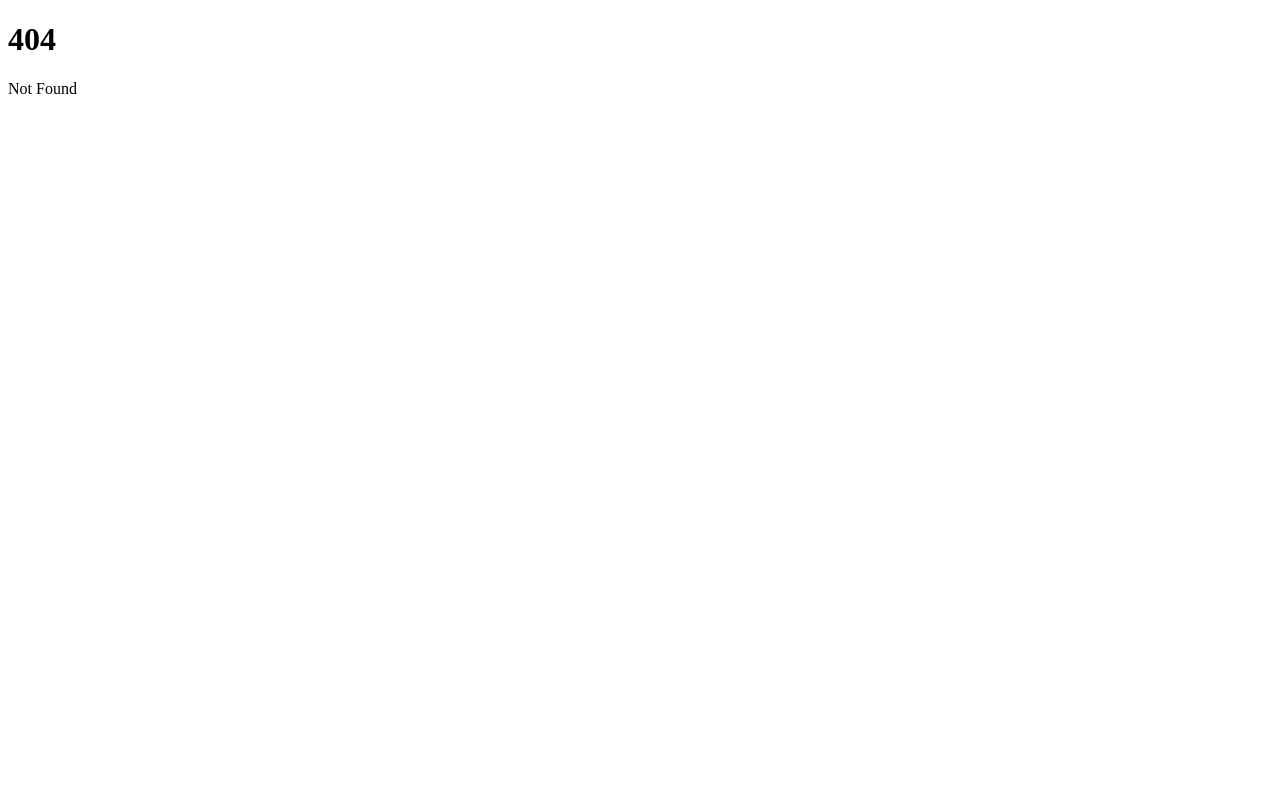
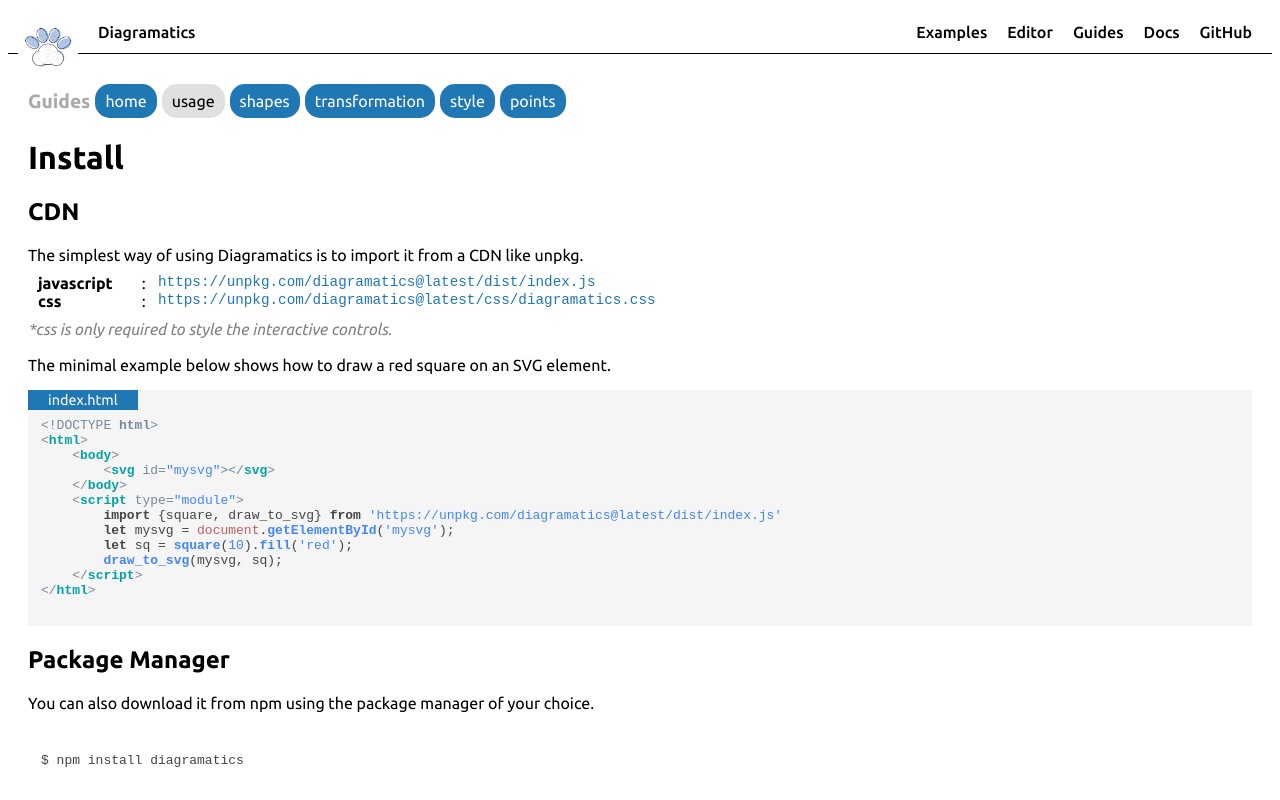
Before and after one commit to ray-pH/diagramatics-site, a SvelteKit app: page /guides/usage in a window 1280 px wide. Before the commit this address had no page. Shown: the top 800 px of the page. Built offline with nearby package versions, Linux system fonts and the light colour scheme.

Commit message:
Guides: add usage

```diff
--- a/src/routes/guides/navigation.svelte
+++ b/src/routes/guides/navigation.svelte
@@ -2,7 +2,7 @@
     import { base } from '$app/paths';
     export let page : string = "";
     var pages : string[] = [
-        'home', 'shapes', 'transformation', 'style', 'points'
+        'home', 'usage', 'shapes', 'transformation', 'style', 'points'
     ];
 </script>
 
--- /dev/null
+++ b/src/routes/guides/usage/+page.svelte
@@ -0,0 +1,251 @@
+<svelte:head>
+    <title>Guide : Diagramatics</title>
+    <meta charset="UTF-8">
+    <meta name="viewport" content="width=device-width, initial-scale=1">
+    <link href="{base}/fonts/ubuntu.css" rel="stylesheet">
+    <link href="{base}/fonts/lm-math.css" rel="stylesheet">
+</svelte:head>
+
+<script>
+    import Header from '../../Header.svelte'
+    import Diagramatics from '../../Diagramatics.svelte'
+    import Navigation from '../navigation.svelte'
+    import 'diagramatics/css/diagramatics.css'
+    import '../guides.css'
+    import { base } from '$app/paths';
+
+    import hljs from 'highlight.js/lib/core';
+    import html from 'highlight.js/lib/languages/xml';
+    import bash from 'highlight.js/lib/languages/bash';
+    import javascript from 'highlight.js/lib/languages/javascript';
+    import 'highlight.js/styles/lightfair.css';
+    import { onMount } from 'svelte';
+
+    var width = 200;
+    var height = 200;
+
+    onMount(() => {
+        hljs.registerLanguage('html', html);
+        hljs.registerLanguage('bash', bash);
+        hljs.registerLanguage('javascript', javascript);
+        hljs.highlightAll();
+    });
+</script>
+
+<style>
+	/* 'blue'        : '#1f77b4', */
+	/* 'lightblue'   : '#aec7e8', */
+	/* 'orange'      : '#ff7f0e', */
+	/* 'lightorange' : '#ffbb78', */
+	/* 'green'       : '#2ca02c', */
+	/* 'lightgreen'  : '#98df8a', */
+	/* 'red'         : '#d62728', */
+	/* 'lightred'    : '#ff9896', */
+	/* 'purple'      : '#9467bd', */
+	/* 'lightpurple' : '#c5b0d5', */
+	/* 'brown'       : '#8c564b', */
+	/* 'lightbrown'  : '#c49c94', */
+	/* 'grey'        : '#7f7f7f', */
+	/* 'lightgrey'   : '#c7c7c7', */
+    .code-snippet {
+        position: relative;
+        margin-top: 1em;
+    }
+    .code-filename {
+        position: absolute;
+        font-size: 0.9em;
+        left: 0;
+        background: #1f77b4;
+        color: white;
+        padding: 2px 20px;
+    }
+    .code-html {
+        background-color: #f5f5f5;
+    }
+    .cdn-url {
+        display: inline-block;
+    }
+    .cdn-table {
+        display: grid;
+        grid-template-columns: 100px 20px 1fr;
+        margin: 10px;
+    }
+    .cdn-table>span {
+        font-weight: bold;
+    }
+    .cdn-url>pre {
+        margin: 0;
+        padding: 0;
+        font-size: 1.1em;
+        color: #1f77b4;
+    }
+</style>
+
+<Header />
+<div class="guides-container">
+    <Navigation page="usage"/>
+    <h1>Install</h1>
+    <h2>CDN</h2>
+    The simplest way of using Diagramatics is to import it from a CDN like unpkg.<br>
+    <div class="cdn-table">
+        <span>javascript</span>&nbsp:
+        <div class="cdn-url"><pre>https://unpkg.com/diagramatics@latest/dist/index.js</pre></div>
+        <span>css</span>&nbsp:
+        <div class="cdn-url"><pre>https://unpkg.com/diagramatics@latest/css/diagramatics.css</pre></div>
+    </div>
+    <span style="color:gray; font-style:italic;">
+        *css is only required to style the interactive controls.
+    </span><br><br>
+    The minimal example below shows how to draw a red square on an SVG element.
+    <div class="code-snippet">
+        <span class="code-filename">index.html</span>
+        <pre><code class="code-html">
+{`<!DOCTYPE html>
+<html>
+    <body>
+        <svg id="mysvg"></svg>
+    </body>
+    <script` + ` type="module">
+        import {square, draw_to_svg} from 'https://unpkg.com/diagramatics@latest/dist/index.js'
+        let mysvg = document.getElementById('mysvg');
+        let sq = square(10).fill('red');
+        draw_to_svg(mysvg, sq);
+    </script` +`>
+</html>`}
+        </code></pre>
+    </div>
+
+    <h2>Package Manager</h2>
+    You can also download it from npm using the package manager of your choice.
+    <pre><code class="code-bash">
+$ npm install diagramatics
+    </code></pre>
+
+    After installing, you can import it into your project.
+    <div class="code-snippet">
+        <span class="code-filename">index.html</span>
+        <pre><code class="code-html">
+{`<!DOCTYPE html>
+<html>
+    <body>
+        <svg id="mysvg"></svg>
+    </body>
+    <script` + ` type="module">
+        import {square, draw_to_svg} from 'diagramatics'
+        let mysvg = document.getElementById('mysvg');
+        let sq = square(10).fill('red');
+        draw_to_svg(mysvg, sq);
+    </script` +`>
+</html>`}
+        </code></pre>
+    </div>
+
+    <hr>
+
+    <!-- ---------------------------------------------------------------------------------- -->
+    <h1>Usage</h1>
+
+    <h2>Minimal example</h2>
+    All you need to have in your html file is an <b>svg element</b> to draw the diagram. <br>
+    If you want to add <b>interactive controls</b>, you also need a <b>div element</b> to hold the controls and a link to the <b>css</b>.
+    <div class="code-snippet">
+        <span class="code-filename">index.html</span>
+        <pre><code class="code-html">
+{`<!DOCTYPE html>
+<html>
+    <head>
+        <!-- optional css for interactive controls -->
+        <link href="diagramatics/css/diagramatics.css" rel="stylesheet">
+    </head>
+    <body>
+        <!-- svg component to draw the diagram -->
+        <svg id="mysvg"></svg>
+
+        <!-- optional div to hold interactive controls -->
+        <div id="controldiv"></div>
+    </body>
+    <`+`script src="index.js" type="module"><`+`/script>
+</html>`}
+        </code></pre>
+    </div>
+
+    Minimal example for the <code>index.js</code> file.
+    <div class="code-snippet">
+        <span class="code-filename">index.js</span>
+        <pre><code class="code-javascript">
+{`// import the necessary functions from the library
+import {square, draw_to_svg} from 'diagramatics'
+
+// get the svg element
+let mysvg = document.getElementById('mysvg');
+
+// build the diagram
+let sq = square(10).fill('red');
+
+// draw the diagram to \`mysvg\`
+draw_to_svg(mysvg, sq);`}
+        </code></pre>
+    </div>
+
+
+    <h2>draw function</h2>
+    <code>draw_to_svg()</code> only accept a single diagram object to draw. To draw multiple diagram objects, use <code>diagram_combine()</code> to combine them into a single diagram object. <br>
+    To make it simpler, we can also define a function to draw the diagram.
+    <div class="code-snippet">
+        <span class="code-filename">index.js</span>
+        <pre><code class="code-javascript">
+{`// import the necessary functions from the library
+import {square, draw_to_svg, diagram_combine} from 'diagramatics'
+
+// get the svg element
+let mysvg = document.getElementById('mysvg');
+
+// define the \`draw\` function
+let draw = (...diagrams) => {
+    draw_to_svg(mysvg, diagram_combine(...diagrams));
+};
+
+// build the diagram objects
+let sq = square(10).fill();
+let sq2 = square(2).fill('red')
+
+// draw the diagram to \`mysvg\`
+draw(sq, sq2);`}
+        </code></pre>
+    </div>
+
+    <h2>Add interactivity</h2>
+    <div class="code-snippet">
+        <span class="code-filename">index.js</span>
+        <pre><code class="code-javascript">
+{`// import the necessary functions from the library
+import {square, draw_to_svg, diagram_combine, V2, Interactive} from 'diagramatics'
+
+// get the svg and control element
+let mysvg = document.getElementById('mysvg');
+let controldiv = document.getElementById('controldiv');
+
+// define the \`draw\` function
+let draw = (...diagrams) => {
+    draw_to_svg(mysvg, diagram_combine(...diagrams));
+};
+// create the interactive object
+let int = new Interactive(mysvg, controldiv);
+
+// build the diagram objects
+int.draw_function = (inp) => {
+    let x = inp['x'];
+    let big_sq   = square(10).fill();
+    let small_sq = square(2).fill('red').translate(V2(x,0));
+
+    draw(big_sq, small_sq);
+}
+
+int.slider('x', -10, 10, 0);
+int.draw();
+`}
+        </code></pre>
+    </div>
+
+
+</div>
```
